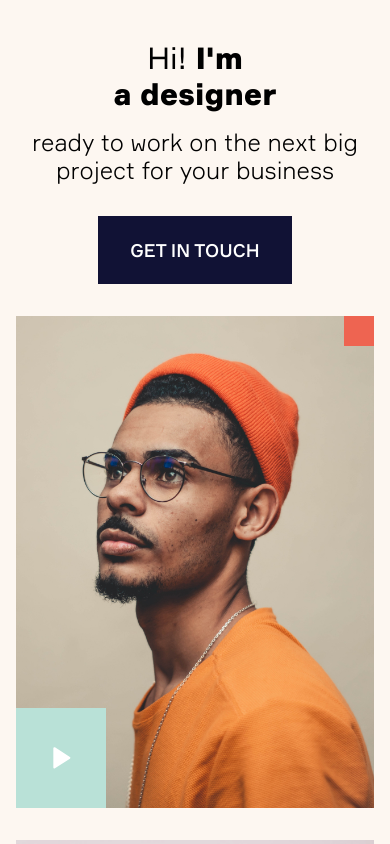
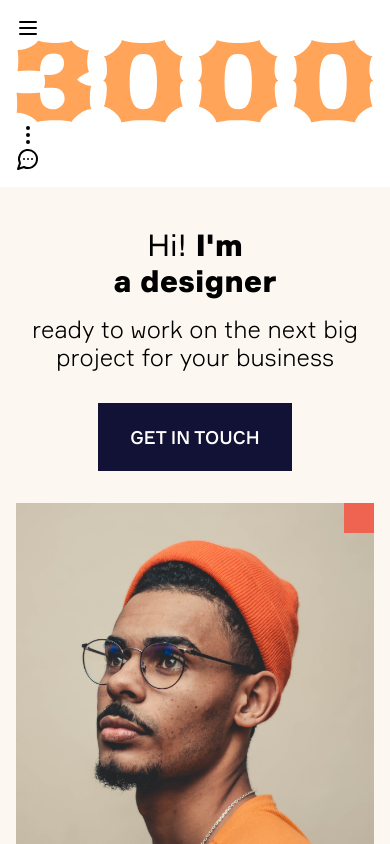
Before and after one commit to HafizulHaque/3000-Next-Js-Landing-page, a Next.js app: page / in a window 390 px wide. Shown: the top 844 px of the page. Built offline with nearby package versions, Linux system fonts and the light colour scheme.

Commit message:
changed header

```diff
--- a/package.json
+++ b/package.json
@@ -15,6 +15,7 @@
     "next": "14.2.3",
     "react": "^18",
     "react-dom": "^18",
+    "react-responsive": "^10.0.0",
     "react-responsive-carousel": "^3.2.23",
     "react-slick": "^0.30.2",
     "slick-carousel": "^1.8.1",
--- a/src/app/components/Header/Header.tsx
+++ b/src/app/components/Header/Header.tsx
@@ -3,7 +3,7 @@ import React from 'react'
 const Header = () => {
   return (
     <header>
-      {/* header */}
+      Desktop/Laptop header
     </header>
   )
 }
--- a/src/app/components/LatestWorks/LatestWorks.tsx
+++ b/src/app/components/LatestWorks/LatestWorks.tsx
@@ -50,8 +50,6 @@ const slides = [
 
 const LatestWorks = () => {
 
-  const swiper = useSwiper()
-  const [currentSlideHeight, setCurrentSlideHeight] = useState(0)
   const [currentSlide, setCurrentSlide] = useState({
     first: true,
     last: false
@@ -64,7 +62,6 @@ const LatestWorks = () => {
     slidesToShow: 1,
     slidesToScroll: 1,
     adaptiveHeight: true,
-    dots: false
 
   }
 
@@ -85,25 +82,6 @@ const LatestWorks = () => {
             <ArrowRight/>
           </div>
         </div>
-        {/* <Swiper
-          modules={[Navigation]}
-          navigation={{ prevEl: ".prev-btn", nextEl: ".next-btn" }}
-          spaceBetween={50}
-          slidesPerView={1}
-          // className='border border-red-500'
-          // style={{height: 100}}
-          onSlideChange={sw => {
-            const { realIndex } = sw;
-            let first = false;
-            let last = false;
-            if(realIndex === 0) first = true;
-            if(realIndex === slides.length -1) last = true;
-            setCurrentSlide({ first, last })
-            // setCurrentSlideHeight(sw.slides[realIndex].offsetHeight)
-            // console.log(sw.slides[realIndex].offsetHeight)
-          }}> */}
-
-        {/* </Swiper> */}
         <Slider {...sliderSettings}>
           {slides.map(slide => (
             <div key={slide.id} className='p-4'>
--- /dev/null
+++ b/src/app/components/MobileHeader/MobileHeader.tsx
@@ -0,0 +1,20 @@
+import React from 'react'
+import { Menu, EllipsisVertical, MessageCircleMore } from 'lucide-react'
+
+const MobileHeader = () => {
+
+  return (
+    <header className='p-4'>
+      <Menu/>
+      <div>
+        <a href="/"><img src="/images/logo.svg" alt="company logo"/></a>
+      </div>
+      <div>
+        <EllipsisVertical/>
+        <MessageCircleMore/>
+      </div>
+    </header>
+  )
+}
+
+export default MobileHeader
--- a/src/app/page.tsx
+++ b/src/app/page.tsx
@@ -1,5 +1,9 @@
+'use client'
+
+import { useMediaQuery } from 'react-responsive'
 
 import Header from "./components/Header/Header";
+import MobileHeader from "./components/MobileHeader/MobileHeader";
 import Hero from "./components/Hero/Hero";
 import AboutMe from "./components/AboutMe/AboutMe";
 import MyServices from "./components/MyServices/MyServices";
@@ -10,9 +14,12 @@ import MyBlog from "./components/MyBlog/MyBlog";
 import Footer from "./components/Footer/Footer";
 
 export default function Home() {
+
+  const isTabletOrMobile = useMediaQuery({ query: '(max-width: 1224px)' })
+
   return (
     <>
-      <Header/>
+      { isTabletOrMobile ? <MobileHeader/> : <Header/>}
       <main>
         <Hero/>
         <AboutMe/>
```
Also changed, not shown: 1 other file (tests, documents, lock files or other folders).
